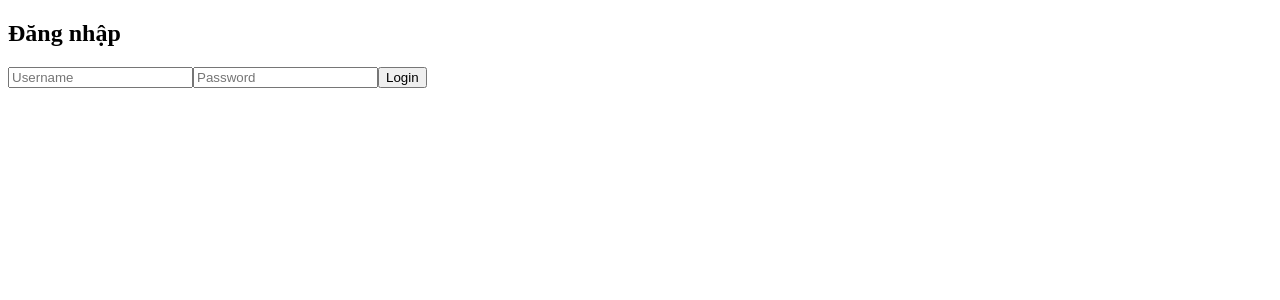
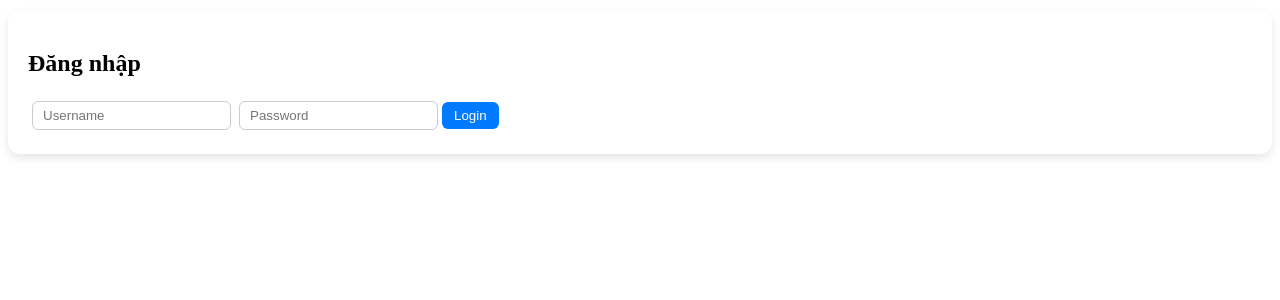
Before and after one commit to vhn155/ketqua-hoctap, a React (Create React App) app in the folder client/: page /#/ in a window 1280 px wide. Shown: the top 300 px of the page. Built offline with nearby package versions, Linux system fonts and the light colour scheme.

Commit message:
chạy lần thứ3

```diff
--- a/client/src/App.js
+++ b/client/src/App.js
@@ -1,4 +1,5 @@
 
+// src/App.js
 import React, { useState } from "react";
 import { HashRouter, Routes, Route, Navigate } from "react-router-dom";
 import Login from "./Login";
@@ -11,7 +12,7 @@ function App() {
     <HashRouter>
       <Routes>
         <Route path="/" element={user ? <Navigate to="/dashboard" /> : <Login setUser={setUser} />} />
-        <Route path="/dashboard/*" element={user ? <Dashboard /> : <Navigate to="/" />} />
+        <Route path="/dashboard/*" element={user ? <Dashboard user={user} setUser={setUser} /> : <Navigate to="/" />} />
       </Routes>
     </HashRouter>
   );
--- /dev/null
+++ b/client/src/Dashboard.jsx
@@ -0,0 +1,22 @@
+// src/Dashboard.jsx
+import React, { useState, useEffect } from "react";
+import KetQuaHocTap from "./KetQuaHocTap";
+
+const Dashboard = ({ user, setUser }) => {
+  const handleLogout = async () => {
+    await fetch("/api/auth/logout", { method: "POST" });
+    setUser(null);
+  };
+
+  return (
+    <div className="dashboard">
+      <div className="top-bar">
+        <h3>Xin chào, {user.username}</h3>
+        <button onClick={handleLogout}>Logout</button>
+      </div>
+      <KetQuaHocTap />
+    </div>
+  );
+};
+
+export default Dashboard;
--- a/client/src/KetQuaHocTap.css
+++ b/client/src/KetQuaHocTap.css
@@ -1,19 +1,48 @@
+
+/* KetQuaHocTap.css */
+.container {
+  max-width: 900px;
+  margin: auto;
+  padding: 10px;
+}
 .card {
-  max-width: 600px;
-  margin: 20px auto;
+  background: #fff;
   padding: 20px;
-  border-radius: 10px;
-  box-shadow: 0 2px 10px rgba(0,0,0,0.2);
-  background: #fff;
+  margin: 10px 0;
+  border-radius: 12px;
+  box-shadow: 0 4px 8px rgba(0,0,0,0.1);
 }
-.card h2 { text-align:center; }
-input { margin: 5px; padding: 8px; width: calc(100% - 20px); }
-button { margin:5px; padding: 8px 12px; border:none; border-radius:5px; background:#007bff; color:#fff; cursor:pointer; }
-button:hover { opacity:0.9; }
-table { width: 100%; border-collapse: collapse; margin-top: 10px; }
-th, td { border:1px solid #ccc; padding: 5px; text-align:center; }
-@media (max-width:600px) {
-  .card { padding:10px; }
-  input { width:100%; }
-  table { font-size:12px; }
+.table {
+  width: 100%;
+  border-collapse: collapse;
 }
+.table th, .table td {
+  padding: 10px;
+  border-bottom: 1px solid #eee;
+}
+.top-bar {
+  display: flex;
+  justify-content: space-between;
+  align-items: center;
+  margin-bottom: 20px;
+}
+button {
+  padding: 6px 12px;
+  border-radius: 6px;
+  border: none;
+  cursor: pointer;
+  background: #007bff;
+  color: white;
+}
+button:hover { opacity: 0.9; }
+input {
+  padding: 6px 10px;
+  margin: 4px;
+  border-radius: 6px;
+  border: 1px solid #ccc;
+}
+.error { color: red; margin-bottom: 10px; }
+@media(max-width:600px){
+  .table th,.table td{font-size:12px;}
+  input, button{width:100%; margin:4px 0;}
+}
--- a/client/src/Login.jsx
+++ b/client/src/Login.jsx
@@ -1,3 +1,4 @@
+// src/Login.jsx
 import React, { useState } from "react";
 
 const Login = ({ setUser }) => {
@@ -5,27 +6,31 @@ const Login = ({ setUser }) => {
   const [password, setPassword] = useState("");
   const [error, setError] = useState("");
 
-  const handleLogin = async () => {
+  const handleSubmit = async (e) => {
+    e.preventDefault();
+    try {
       const res = await fetch("/api/auth/login", {
         method: "POST",
         headers: { "Content-Type": "application/json" },
         body: JSON.stringify({ username, password })
       });
-    if (res.ok) {
+      if (!res.ok) throw new Error("Sai tài khoản hoặc mật khẩu");
       const data = await res.json();
-      setUser(data.username);
-    } else {
-      setError("Sai username hoặc password");
+      setUser(data);
+    } catch (err) {
+      setError(err.message);
     }
   };
 
   return (
-    <div className="login-card">
+    <div className="card login-card">
       <h2>Đăng nhập</h2>
+      {error && <div className="error">{error}</div>}
+      <form onSubmit={handleSubmit}>
         <input placeholder="Username" value={username} onChange={e => setUsername(e.target.value)} />
         <input placeholder="Password" type="password" value={password} onChange={e => setPassword(e.target.value)} />
-      <button onClick={handleLogin}>Login</button>
-      {error && <p className="error">{error}</p>}
+        <button type="submit">Login</button>
+      </form>
     </div>
   );
 };
```
Also changed, not shown: 8 other files (tests, documents, lock files or other folders). Lines whose indentation alone changed are shown as unchanged.
